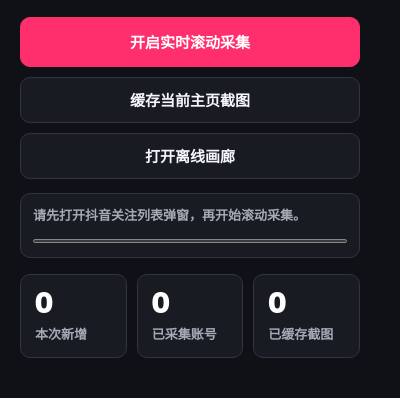
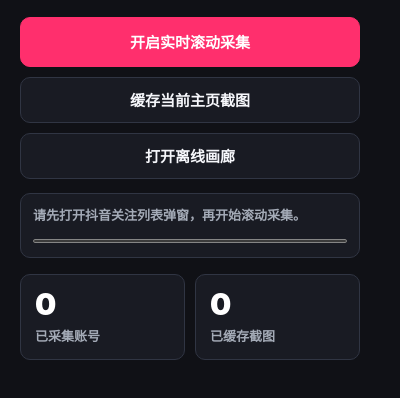
Before and after one commit to Fuqianjiao/douyin_chajian, a browser extension: page src/popup.html in a window 400 px wide. Shown: the part 82-480 px from the top of the page. Drawn offline with Linux system fonts and the light colour scheme.

Commit message:
v0.1.5: 去掉 stat card 里的「本次新增」卡片，避免与上方状态文字重复展示

```diff
--- a/src/popup.css
+++ b/src/popup.css
@@ -107,7 +107,7 @@ progress {
 
 .stats {
   display: grid;
-  grid-template-columns: repeat(3, 1fr);
+  grid-template-columns: 1fr 1fr;
   gap: 10px;
   margin-top: 16px;
 }
@@ -123,12 +123,10 @@ progress {
 .stat-card strong {
   display: block;
   margin-bottom: 6px;
-  font-size: 28px;
+  font-size: 30px;
   line-height: 1;
   font-weight: 900;
   color: #fff;
-  font-variant-numeric: tabular-nums;
-  letter-spacing: -0.5px;
 }
 
 .stat-card span {
--- a/src/popup.js
+++ b/src/popup.js
@@ -89,10 +89,6 @@ function render() {
   }
 
   els.stats.innerHTML = `
-    <article class="stat-card">
-      <strong>${state.lastRunAdded}</strong>
-      <span>本次新增</span>
-    </article>
     <article class="stat-card">
       <strong>${total}</strong>
       <span>已采集账号</span>
```
Also changed, not shown: manifest.json.
